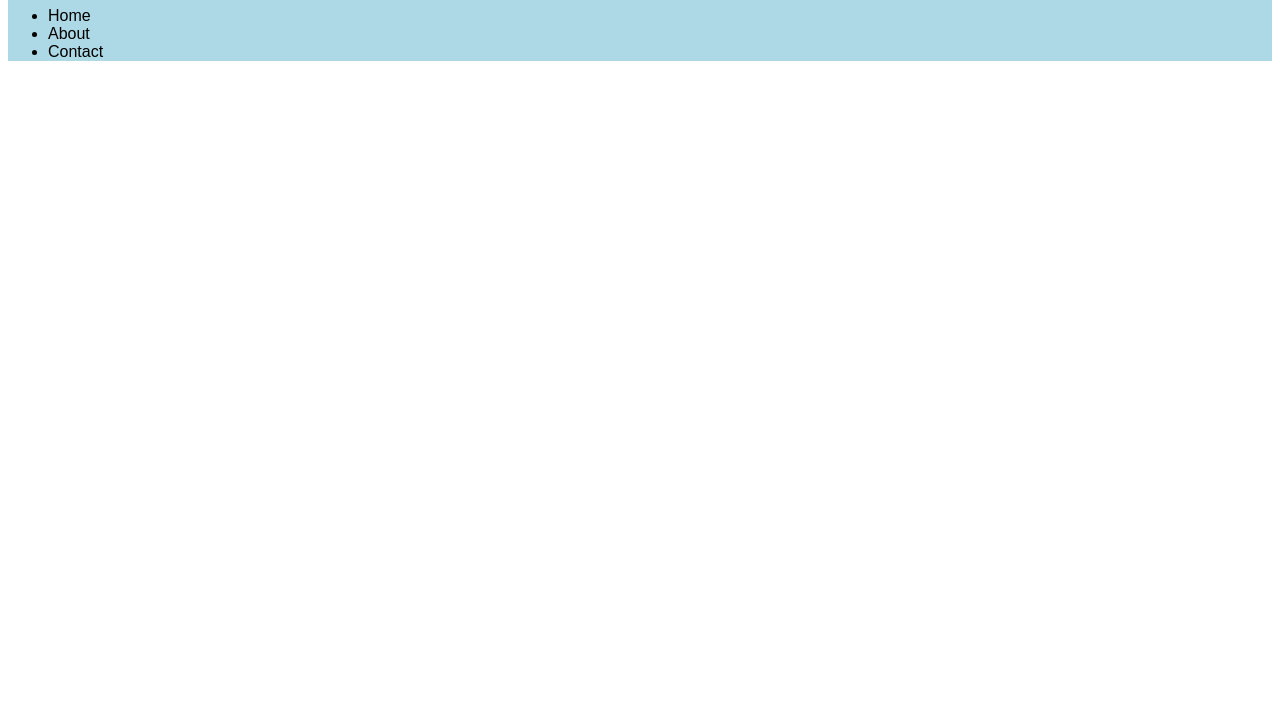
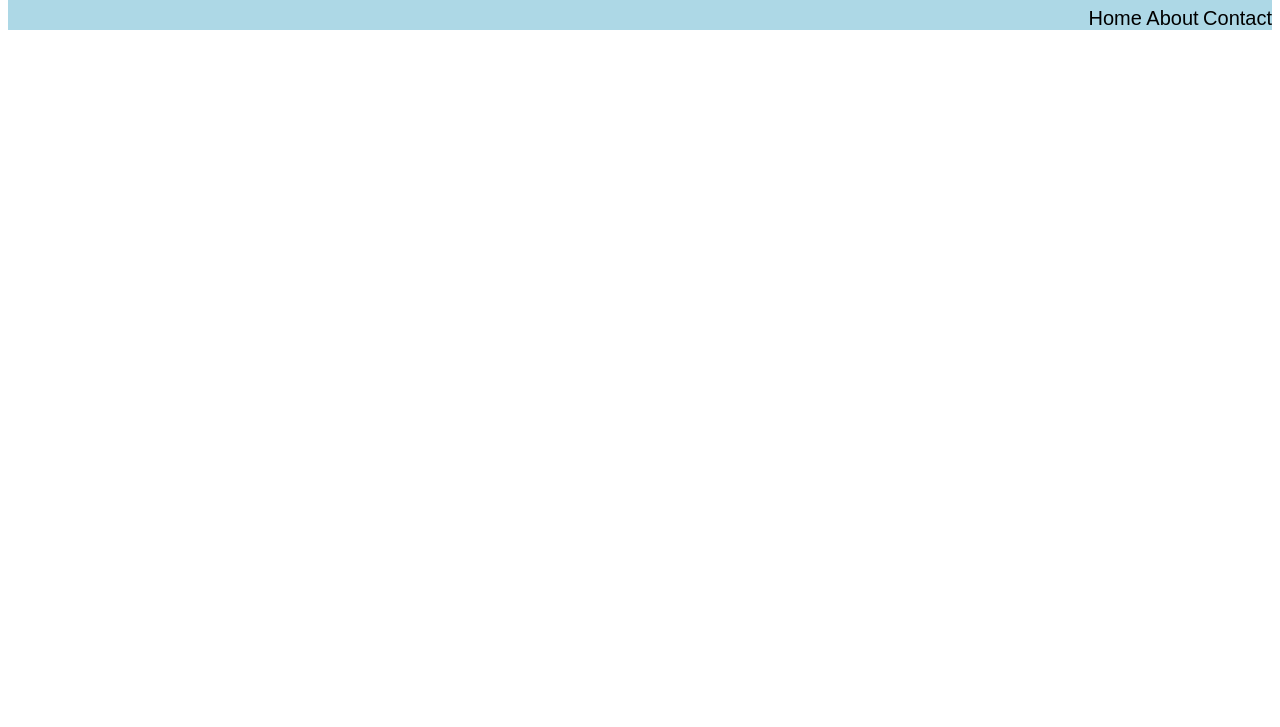
Before and after one commit to cindyung56/01-landing-page, a plain HTML site: page index.html in a window 1280 px wide. Shown: the part 73-800 px from the top of the page. Drawn offline with Linux system fonts and the light colour scheme.

Commit message:
add-header

```diff
--- a/assets/css/style.css
+++ b/assets/css/style.css
@@ -7,5 +7,12 @@ header{
 }
 
 .navigation-bar{
+    text-align: right;
+    text-decoration: none;
+    list-style: none;
+}
 
+.nav-link{
+    display: inline;
+    font-size: 20px;
 }
```
